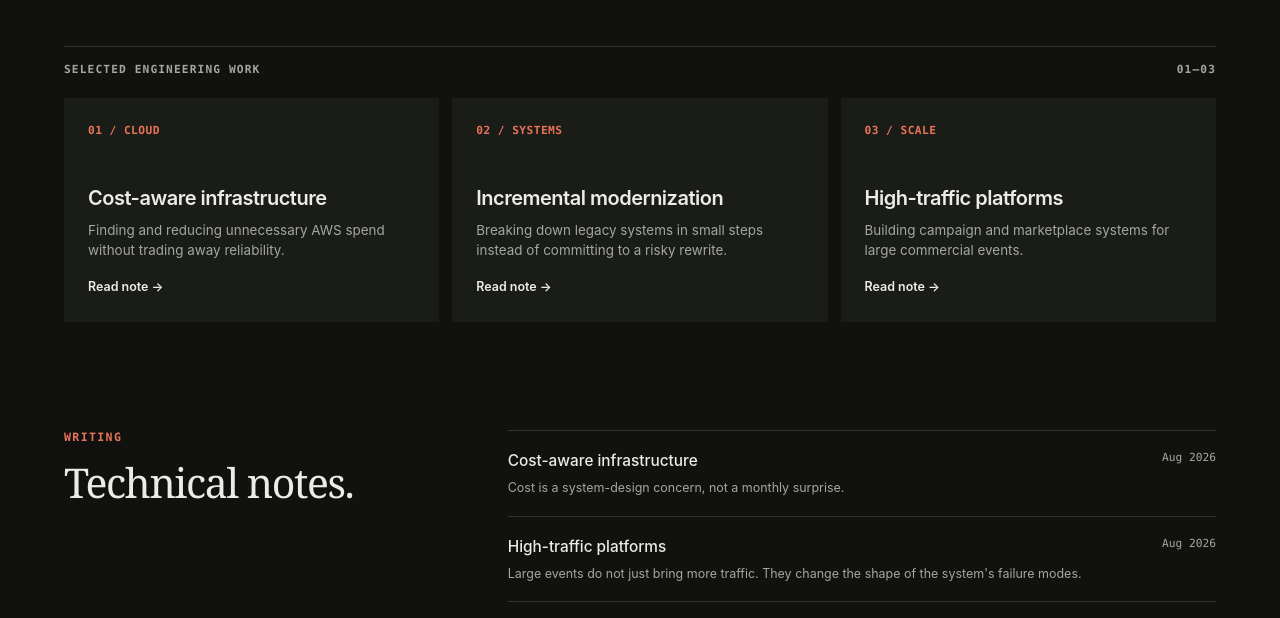
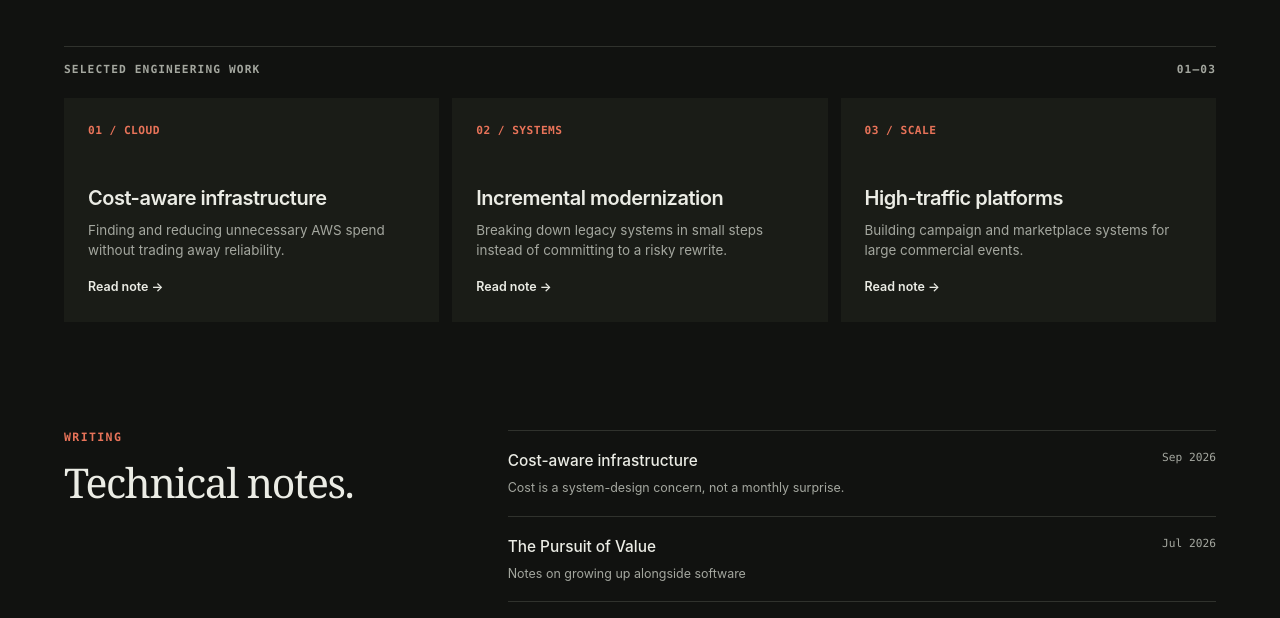
Before and after one commit to dariokozicki/portfolio, an Astro site: page / in a window 1280 px wide. Shown: the part 314-932 px from the top of the page. Built offline with nearby package versions, Linux system fonts and the light colour scheme; Astro itself is replaced by a stand-in of ours.

Commit message:
Space article publication dates

```diff
--- a/src/content/writing/cost-aware-infrastructure.md
+++ b/src/content/writing/cost-aware-infrastructure.md
@@ -1,7 +1,7 @@
 ---
 title: Cost-aware infrastructure
 description: Cost is a system-design concern, not a monthly surprise.
-publishedAt: 2026-08-25
+publishedAt: 2026-09-10
 topics:
   - Cloud
   - AWS
--- a/src/content/writing/high-traffic-platforms.md
+++ b/src/content/writing/high-traffic-platforms.md
@@ -1,7 +1,7 @@
 ---
 title: High-traffic platforms
 description: Large events do not just bring more traffic. They change the shape of the system's failure modes.
-publishedAt: 2026-08-25
+publishedAt: 2026-03-18
 topics:
   - Scale
   - Reliability
--- a/src/content/writing/incremental-modernization.md
+++ b/src/content/writing/incremental-modernization.md
@@ -1,7 +1,7 @@
 ---
 title: Incremental modernization
 description: A rewrite is rarely a single decision. It is a long interval in which ownership has to move without losing the ability to return.
-publishedAt: 2026-08-25
+publishedAt: 2026-05-06
 topics:
   - Legacy systems
   - Architecture
--- a/src/content/writing/the-pursuit-of-value.md
+++ b/src/content/writing/the-pursuit-of-value.md
@@ -1,7 +1,7 @@
 ---
 title: The Pursuit of Value
 description: Notes on growing up alongside software
-publishedAt: 2026-04-11
+publishedAt: 2026-07-15
 topics:
   - AI
   - Engineering
```
